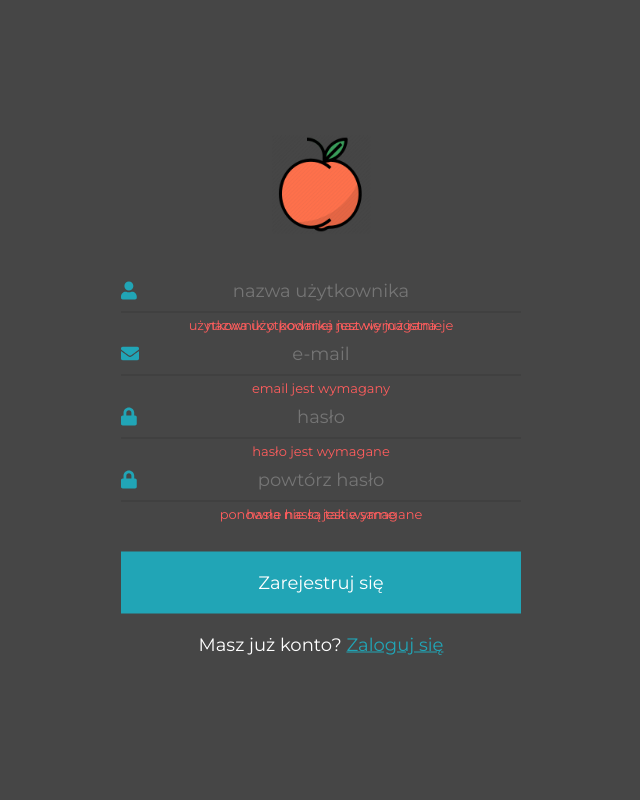
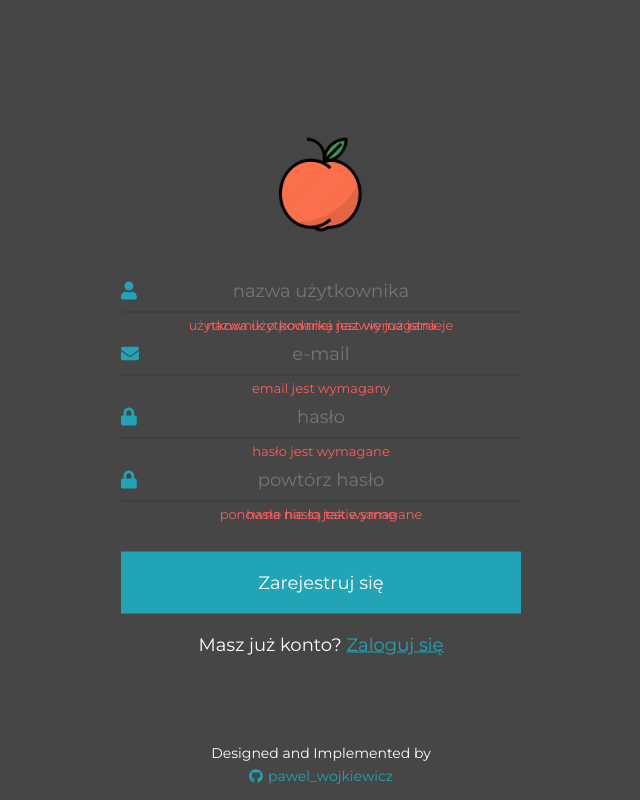
Before and after one commit to pawelwojkiewicz/pwo_calendar, a Vue app: page /register in a window 1280 px wide. Shown: the whole page, without its empty margins (319-959 px from the left). Built offline with nearby package versions, Linux system fonts and the light colour scheme.

Commit message:
add footer section

```diff
--- a/package.json
+++ b/package.json
@@ -10,6 +10,7 @@
   },
   "dependencies": {
     "@fortawesome/fontawesome-svg-core": "^1.2.25",
+    "@fortawesome/free-brands-svg-icons": "^5.11.2",
     "@fortawesome/free-solid-svg-icons": "^5.11.2",
     "@fortawesome/vue-fontawesome": "^0.1.7",
     "core-js": "^2.6.5",
--- /dev/null
+++ b/src/components/Footer.vue
@@ -0,0 +1,43 @@
+<template>
+    <footer class="footer">
+        <span class="footer__copyright">
+            Designed and Implemented by
+            <a href="https://github.com/pawelwojkiewicz" class="footer__link">
+               <font-awesome-icon class="footer__icon" :icon="['fab', 'github']" />
+               pawel_wojkiewicz
+            </a>
+        </span>
+    </footer>
+</template>
+
+<script>
+    export default {
+        name: 'Footer'
+    }
+</script>
+
+<style lang="scss">
+    .footer {
+        position: absolute;
+        bottom: 15px;
+        width: 100%;
+        font-size: 14px;
+        transform: translateX(-50%);
+        left: 50%;
+        &__copyright {
+            display: block;
+            text-align: center;
+        }
+        &__link {
+            margin-top: 5px;
+            justify-content: center;
+            display: flex;
+            align-items: center;
+            color: #21a5b6;
+        }
+        &__icon {
+            margin-right: 5px;
+        }
+    }
+
+</style>
--- a/src/main.js
+++ b/src/main.js
@@ -4,17 +4,18 @@ import router from './router';
 import store from './store';
 import './registerServiceWorker';
 import { library } from '@fortawesome/fontawesome-svg-core';
-import {faUser, faEnvelope, faLock } from '@fortawesome/free-solid-svg-icons';
+import { faUser, faEnvelope, faLock } from '@fortawesome/free-solid-svg-icons';
+import { faGithub } from '@fortawesome/free-brands-svg-icons'
 import { FontAwesomeIcon } from '@fortawesome/vue-fontawesome';
 
-library.add(faUser, faEnvelope, faLock);
+library.add(faUser, faEnvelope, faLock, faGithub);
 
 Vue.component('font-awesome-icon', FontAwesomeIcon);
 
 Vue.config.productionTip = false;
 
 new Vue({
-  router,
-  store,
-  render: h => h(App),
+    router,
+    store,
+    render: h => h(App),
 }).$mount('#app');
--- a/src/views/Home.vue
+++ b/src/views/Home.vue
@@ -12,10 +12,5 @@
 </script>
 
 <style lang="scss" scoped>
-    .btn {
-        background: black;
-       a {
-           color: #fff;
-       }
-    }
+
 </style>
--- a/src/views/Login.vue
+++ b/src/views/Login.vue
@@ -25,22 +25,26 @@
         </Form>
         </slot>
         </Container>
+        <Footer></Footer>
        </div>
+
 </template>
 
 <script>
 import { mapMutations, mapState, mapActions } from 'vuex';
-import Logo from '../components/Logo.vue';
+import Logo from '@/components/Logo.vue';
 import Form from '@/components/Form.vue';
 import Button from '@/components/Button.vue';
 import Container from '@/components/Container.vue';
+import Footer from '@/components/Footer.vue';
     export default {
          name: 'Login',
          components: {
             Logo,
             Form,
             Button,
-            Container
+            Container,
+            Footer
          },
          computed: {
              ...mapState([
--- a/src/views/Register.vue
+++ b/src/views/Register.vue
@@ -40,7 +40,7 @@
         </Form>
         </slot>
         </Container>
-
+       <Footer></Footer>
     </div>
 </template>
 <script>
@@ -49,13 +49,15 @@ import Logo from '../components/Logo.vue';
 import Form from '@/components/Form.vue';
 import Button from '@/components/Button.vue';
 import Container from '@/components/Container.vue';
+import Footer from '@/components/Footer.vue';
     export default {
         name: 'Register',
         components: {
             Logo,
             Form,
             Button,
-            Container
+            Container,
+            Footer
          },
          computed: {
              ...mapState([
```
Also changed, not shown: public/img/icons/Github.svg (added), 1 other file (tests, documents, lock files or other folders).
